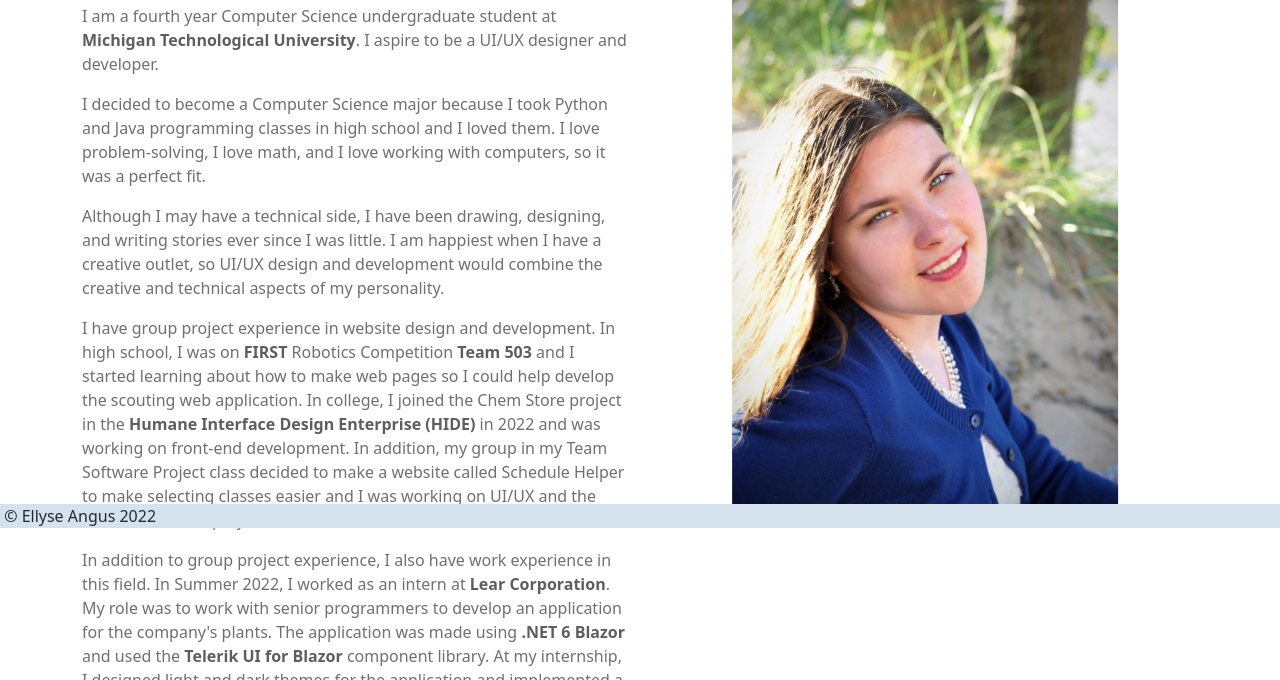
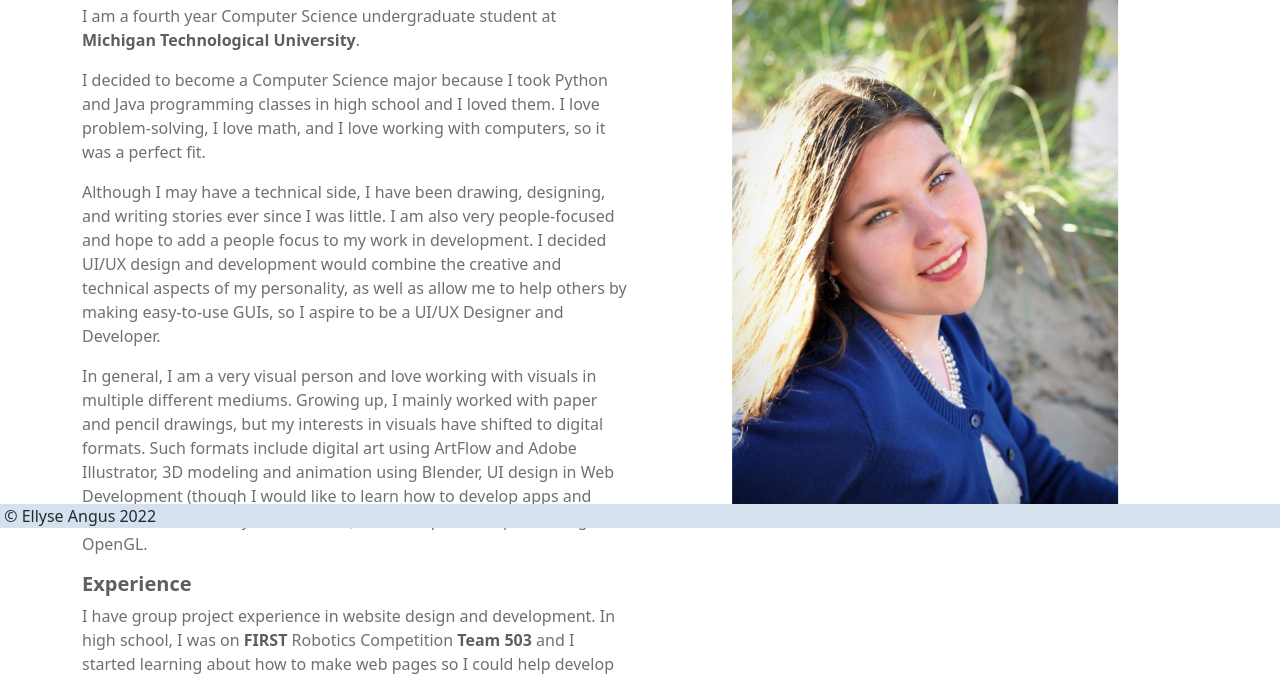
Before and after one commit to EllyseAngus/EllyseAngus.github.io, a plain HTML site: page index.html in a window 1280 px wide. Shown: the part 272-952 px from the top of the page. Drawn offline with nearby package versions, Linux system fonts and the light colour scheme; a web font is replaced by a local one.

Commit message:
Tweaks to text

```diff
--- a/index.css
+++ b/index.css
@@ -53,6 +53,10 @@
 
 .large-card{
     height: 18em;
+}
+
+.medium-large-card{
+    height: 11em;
 }
 
 .medium-card{
@@ -129,6 +133,10 @@ body{
     font-weight: bold;
 }
 
+.bold{
+    font-weight: bold;
+}
+
 .gray-text{
     color: #5e5e5e;
 }
--- a/index.html
+++ b/index.html
@@ -86,16 +86,24 @@
             <h2>About Me</h2>
             <p class="light-gray-text">I am a fourth year Computer Science undergraduate student at
             <a class="links" href="https://www.mtu.edu/" target="_blank">Michigan Technological University</a>.
-            I aspire to be a UI/UX designer and developer.</p>
+            </p>
 
             <p class="light-gray-text">I decided to become a Computer Science major because I took Python and Java programming
             classes in high school and I loved them. I love problem-solving, I love math, and I love working with computers,
             so it was a perfect fit.</p>
 
             <p class="light-gray-text">Although I may have a technical side, I have been drawing, designing, and writing stories
-            ever since I was little. I am happiest when I have a creative outlet, so UI/UX design and development
-            would combine the creative and technical aspects of my personality.</p>
+            ever since I was little. I am also very people-focused and hope to add a people focus to my work in development.
+            I decided UI/UX design and development would combine the creative and technical aspects of my personality,
+            as well as allow me to help others by making easy-to-use GUIs, so I aspire to be a UI/UX Designer and Developer.</p>
 
+            <p class="light-gray-text">In general, I am a very visual person and love working with visuals in multiple different
+            mediums. Growing up, I mainly worked with paper and pencil drawings, but my interests in visuals have shifted to digital
+            formats. Such formats include digital art using ArtFlow and Adobe Illustrator, 3D modeling and animation using Blender,
+            UI design in Web Development (though I would like to learn how to develop apps and GUIs for embedded systems as well),
+            and Computer Graphics using OpenGL.</p>
+
+            <h5 class="gray-text bold">Experience</h5>
             <p class="light-gray-text">I have group project experience in website design and development. In high school, I was on
             <a class="links" href="https://www.firstinspires.org/robotics/frc" target="_blank">FIRST</a> Robotics Competition
             <a class="links" href="https://frogforce503.org/index.html" target="_blank">Team 503</a>
@@ -109,7 +117,7 @@
             <p class="light-gray-text">In addition to group project experience, I also have work experience in this field.
             In Summer 2022, I worked as an intern at
             <a class="links" href="https://www.lear.com/" target="_blank">Lear Corporation</a>.
-            My role was to work with senior programmers to develop an application for the company's plants. The application
+            My role was to develop an application for the company's plants. The application
             was made using
             <a class="links" href="https://docs.microsoft.com/en-us/aspnet/core/blazor/?view=aspnetcore-6.0" target="_blank">.NET 6 Blazor</a>
             and used the
```
Also changed, not shown: classes.html (+1 -1 lines), skills.html (+14 -3 lines).
